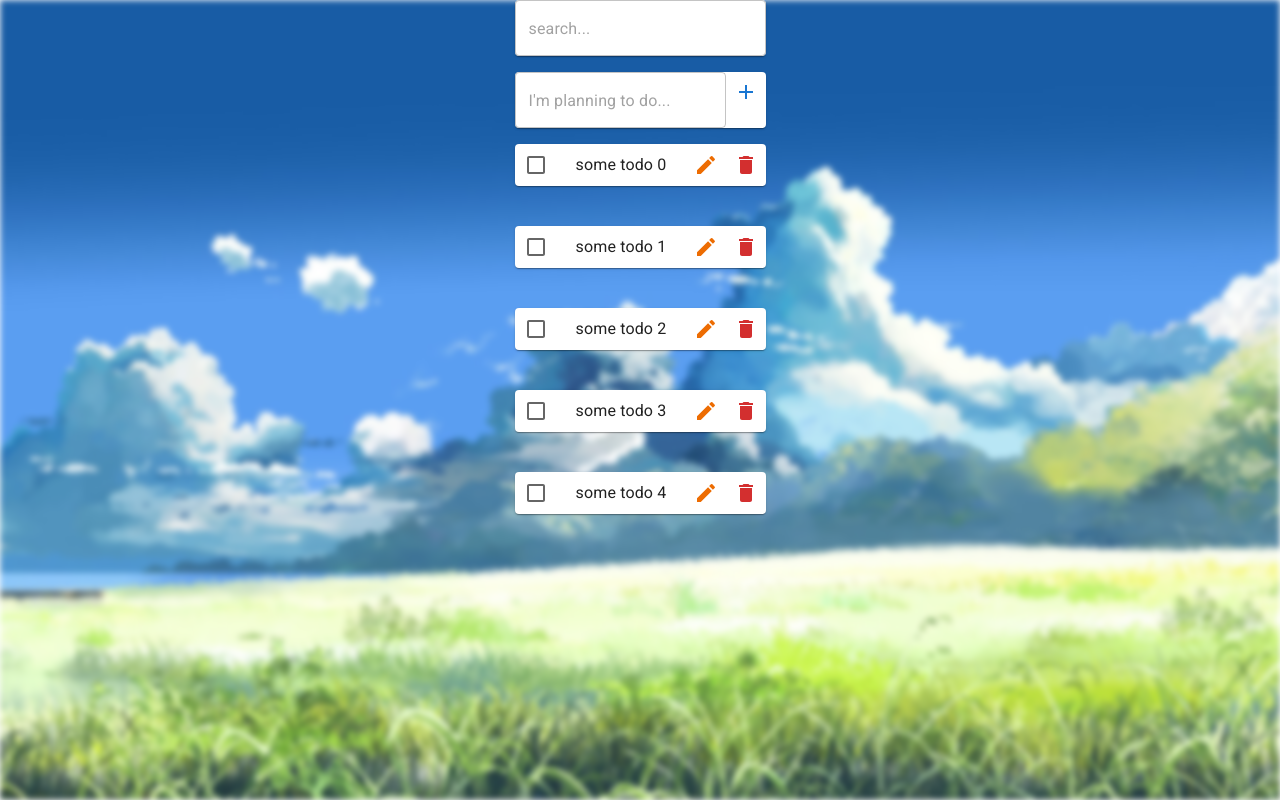
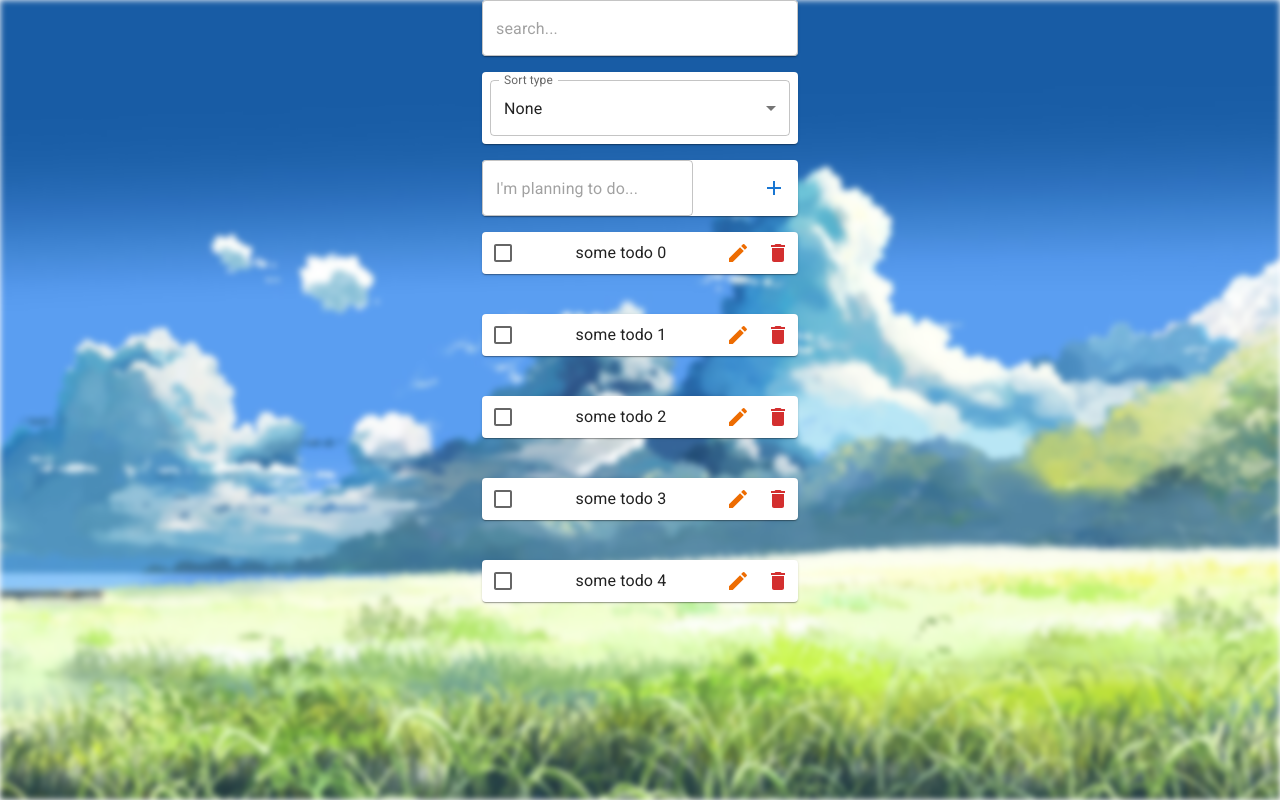
Before and after one commit to Al1exhawk/todo-app, a React app: page / in a window 1280 px wide. Built offline with nearby package versions, Linux system fonts and the light colour scheme.

Commit message:
refactoring

```diff
--- /dev/null
+++ b/src/components/SortSelector/SortSelector.tsx
@@ -0,0 +1,39 @@
+import { OutlinedInput, Paper } from '@mui/material';
+import FormControl from '@mui/material/FormControl';
+import InputLabel from '@mui/material/InputLabel';
+import MenuItem from '@mui/material/MenuItem';
+import Select, { SelectChangeEvent } from '@mui/material/Select';
+import { sortAtom } from '@store/atoms/sort/sortAtom.';
+import { sortSelectorValues } from '@utils/constants/sortSelectorValues';
+import { SortTypes } from '@utils/types/sortTypesEnum';
+import { useRecoilState } from 'recoil';
+
+export const SosrtSelector = () => {
+    const [sortType, setSortType] = useRecoilState<SortTypes>(sortAtom);
+
+    const onSortTypeChange = (event: SelectChangeEvent<SortTypes>) => {
+        const chousenSortType = event.target.value;
+        setSortType(chousenSortType as SortTypes);
+    };
+
+    return (
+        <Paper>
+            <FormControl sx={{ m: 1, width: 300 }}>
+                <InputLabel id="sort-selector-label">Sort type</InputLabel>
+                <Select
+                    id="sort-selector"
+                    labelId="sort-selector-label"
+                    value={sortType}
+                    onChange={onSortTypeChange}
+                    label="Sort type"
+                >
+                    {sortSelectorValues.map(([sortKey, sortValue]) => (
+                        <MenuItem key={sortKey} value={sortValue}>
+                            {sortValue}
+                        </MenuItem>
+                    ))}
+                </Select>
+            </FormControl>
+        </Paper>
+    );
+};
--- a/src/components/TodoItem/TodoItem.tsx
+++ b/src/components/TodoItem/TodoItem.tsx
@@ -27,7 +27,7 @@ export const TodoItem = ({ id, text, isDone, removeTodoItem, editTodoItem }: Tod
                 <Checkbox checked={isDone} onChange={onDoneChange} color="success" />
                 <Typography>{text}</Typography>
                 <Grid>
-                    <IconButton color="warning" aria-label="delete">
+                    <IconButton color="warning" aria-label="edit">
                         <EditIcon />
                     </IconButton>
                     <IconButton onClick={onRemoveClick} color="error" aria-label="delete">
--- a/src/components/TodoItemCreator/TodoItemCreator.tsx
+++ b/src/components/TodoItemCreator/TodoItemCreator.tsx
@@ -1,21 +1,23 @@
 import { useAddTodoItem } from '@hooks/useAddTodoItem/useAddTodoItem';
 import AddIcon from '@mui/icons-material/Add';
-import { IconButton, Paper, TextField } from '@mui/material';
+import { Grid, IconButton, Paper, TextField } from '@mui/material';
 
 export const TodoItemCreator = () => {
     const { todoText, setTodoText, addTodoItem } = useAddTodoItem();
 
     return (
         <Paper>
+            <Grid container display="flex" justifyContent="space-between" alignContent="center">
                 <TextField
                     value={todoText}
                     onChange={setTodoText}
                     data-testid="add-item-input"
                     placeholder="I'm planning to do..."
                 />
-            <IconButton data-testid="add-item-button" onClick={addTodoItem} color="primary">
-                <AddIcon aria-label="delete" />
+                <IconButton size="large" data-testid="add-item-button" onClick={addTodoItem} color="primary">
+                    <AddIcon aria-label="add" />
                 </IconButton>
+            </Grid>
         </Paper>
     );
 };
--- a/src/components/TodoList/TodoList.tsx
+++ b/src/components/TodoList/TodoList.tsx
@@ -4,11 +4,11 @@ import { TodoItem } from '@components/TodoItem/TodoItem';
 import { useEditTodoItem } from '@hooks/useEditTodoItem/useEditTodoItem';
 import { useRemoveTodoItem } from '@hooks/useRemoveTodoItem/useRemoveTodoItem';
 import { Grid } from '@mui/material';
-import { searchTodosSelector } from '@store/selectors/todosSearch/todosSearch';
+import { sortTodosSelector } from '@store/selectors/sortTodo/sortTodo';
 import { useRecoilValue } from 'recoil';
 
 export function TodoList() {
-    const todos = useRecoilValue(searchTodosSelector);
+    const todos = useRecoilValue(sortTodosSelector);
 
     const { removeTodoItem } = useRemoveTodoItem();
     const { editTodoItem } = useEditTodoItem();
--- a/src/store/atoms/sort/sortAtom..ts
+++ b/src/store/atoms/sort/sortAtom..ts
@@ -1,7 +1,7 @@
-import { SortTypesEnum } from '@utils/types/sortTypesEnum';
+import { SortTypes, SortTypesEnum } from '@utils/types/sortTypesEnum';
 import { atom } from 'recoil';
 
-export const sortAtom = atom({
+export const sortAtom = atom<SortTypes>({
     key: 'sortState',
-    default: SortTypesEnum.STARTTR,
+    default: SortTypesEnum.NONE,
 });
--- a/src/store/selectors/visibleTodo/visibleTodo.ts
+++ b/src/store/selectors/sortTodo/sortTodo.ts
@@ -2,16 +2,16 @@ import { sortAtom } from '@store/atoms/sort/sortAtom.';
 import { searchTodosSelector } from '@store/selectors/todosSearch/todosSearch';
 import { sortAccordingCompleteness } from '@utils/helpers/sortAccordingCompleteness/sortAccordingCompleteness';
 import { sortAccordingIncompleteness } from '@utils/helpers/sortAccordingIncompleteness/sortAccordingIncompleteness';
-import { SortTypes, SortTypesEnum } from '@utils/types/sortTypesEnum';
+import { SortTypesEnum } from '@utils/types/sortTypesEnum';
 import { selector } from 'recoil';
 
-export const visibleTodosSelector = selector({
+export const sortTodosSelector = selector({
     key: 'visibleTodosSelector',
     get: ({ get }) => {
         const sortType = get(sortAtom);
         const todos = get(searchTodosSelector);
 
-        switch (sortType as SortTypes) {
+        switch (sortType) {
             case SortTypesEnum.DONE:
                 return sortAccordingCompleteness(todos);
 
--- /dev/null
+++ b/src/utils/constants/sortSelectorValues.ts
@@ -0,0 +1,3 @@
+import { SortTypesEnum } from '@utils/types/sortTypesEnum';
+
+export const sortSelectorValues = Object.entries(SortTypesEnum);
--- a/src/utils/types/sortTypesEnum.ts
+++ b/src/utils/types/sortTypesEnum.ts
@@ -1,9 +1,9 @@
 export const SortTypesEnum = {
-    STARTTR: 'STARTER',
-    DONE: 'DONE',
-    UNDONE: 'UNDONE',
-    LATEST: 'LATEST',
-    OLDEST: 'OLDEST',
+    NONE: 'None',
+    DONE: 'Done',
+    UNDONE: 'Undone',
+    LATEST: 'Latest',
+    OLDEST: 'Oldest',
 } as const;
 
 export type SortTypes = typeof SortTypesEnum[keyof typeof SortTypesEnum];
--- a/src/views/TodoDashboardPage.tsx
+++ b/src/views/TodoDashboardPage.tsx
@@ -1,4 +1,5 @@
 import { Search } from '@components/Search/Search';
+import { SosrtSelector } from '@components/SortSelector/SortSelector';
 import { TodoItemCreator } from '@components/TodoItemCreator/TodoItemCreator';
 import { TodoList } from '@components/TodoList/TodoList';
 import { Grid } from '@mui/material';
@@ -7,6 +8,7 @@ export function TodoDashboardPage() {
     return (
         <Grid container display="grid" justifyContent="center" gap={2}>
             <Search />
+            <SosrtSelector />
             <TodoItemCreator />
             <TodoList />
         </Grid>
```
Lines whose indentation alone changed are shown as unchanged.
